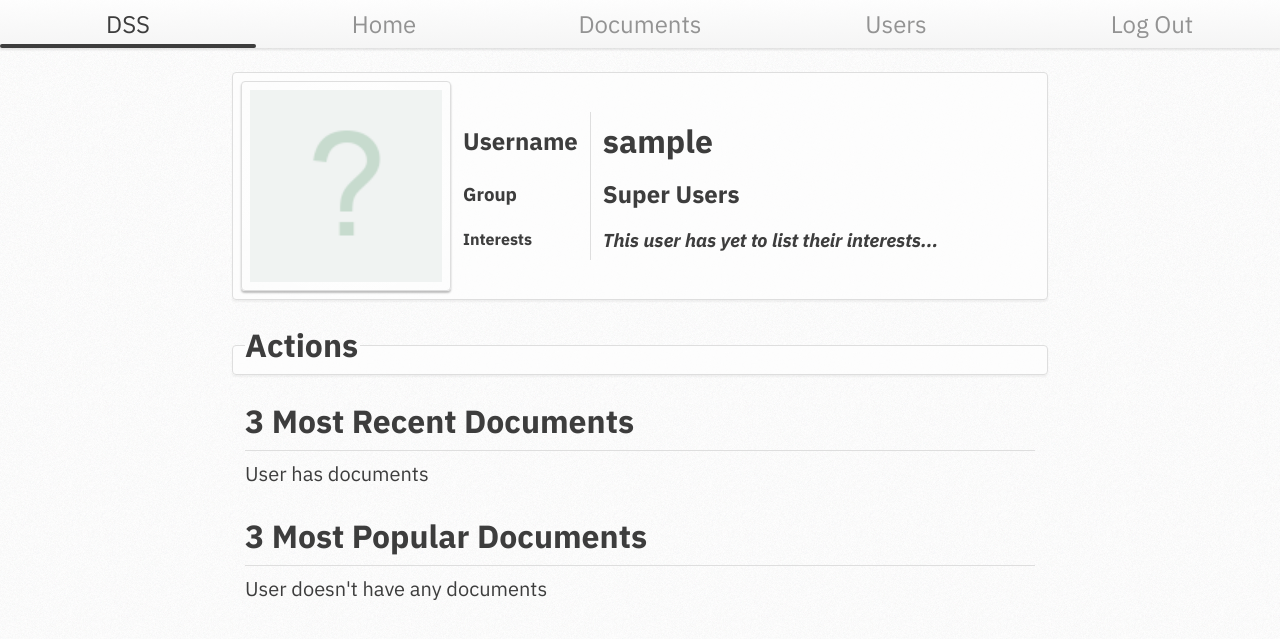
After one commit to Kamide/DSS, a Django app: page /accounts/users/1 in a window 1280 px wide. The commit adds this page. Shown: the top 639 px of the page. Run offline with Django 3.2, Linux system fonts and the light colour scheme; the visitor is signed in with stand-in values (Sample User, id 1); data comes from the database, SQL or seed files in the repository.

Commit message:
Added Individualized User Template Page

```diff
--- a/accounts/urls.py
+++ b/accounts/urls.py
@@ -10,4 +10,6 @@ urlpatterns = [
     path('settings/', views.settings, name='settings'),
     # /accounts/users
     path('users/', views.users, name='users'),
+    # /accounts/users/id
+    path('users/<name>', views.individuals, name='individuals'),
 ]
--- a/accounts/views.py
+++ b/accounts/views.py
@@ -104,3 +104,14 @@ def users(request):
     }
 
     return render(request, 'accounts/users.html', context)
+
+@login_required
+def individuals(request, name):
+    try:
+        individual = User.objects.get(username=name)
+    except User.DoesNotExist:
+        individual = request.user
+        messages.error(request, f"Sorry, we couldn't find a user named {name}.")
+        messages.info(request, f'Now showing your profile page.')
+
+    return render(request, 'accounts/individual.html', {'individual': individual})
--- a/static/base.css
+++ b/static/base.css
@@ -7,10 +7,16 @@
     --main-bg-color: #fefefe;
     --main-fg-color: #3d3d3d;
     --main-border-color: #dedede;
+    --main-border-color-emphasis: #9e9e9e;
 
     --link-color: #5d92a4;
-    --link-color-invalid: #ff002c;
     --link-color-emphasis: #5da486;
+
+    --inactive-color: #939393;
+    --invalid-color: #ff002c;
+
+    --highlight-color-dark: rgba(100, 240, 200, 0.8);
+    --highlight-color-light: rgba(100, 240, 200, 0.1);
 }
 
 html, body, h1, h2, h3, h4, h5, h6, p, #nav {
@@ -32,19 +38,6 @@ body {
 
 h1, h2, h3, h4, h5, h6, p, .card .bulletless, .footer {
     margin: 8px 0;
-}
-
-.space-above {
-    margin-top: 8px;
-}
-
-.space-below {
-    margin-bottom: 8px;
-}
-
-.space-collapse, legend > *, .blend > *:first-child {
-    margin-top: 0;
-    margin-bottom: 0;
 }
 
 p, .body-text, .spacious {
@@ -92,7 +85,7 @@ p, .spacious {
     width: 100%;
     height: 100%;
     padding: 8px 0;
-    color: #939393;
+    color: var(--inactive-color, #939393);
     text-align: left;
     text-decoration: none;
 }
@@ -121,10 +114,10 @@ p, .spacious {
 }
 
 @keyframes grow-shrink {
-   0% {height: 0; padding: 0;}
-   5% {height: auto; padding: 8px;}
-   95% {height: auto; padding: 8px;}
-   100% {height: 0; padding: 0;}
+   0% { height: 0; padding: 0; }
+   5% { height: auto; padding: 8px; }
+   95% { height: auto; padding: 8px; }
+   100% { height: 0; padding: 0; }
 }
 
 #alerts {
@@ -215,28 +208,34 @@ hr {
     p, .body-text, .spacious {
         font-size: 1.25rem;
     }
+
     #header {
-        font-size: 1.5rem;
         position: sticky;
         top: 0;
+        font-size: 1.5rem;
     }
+
     #nav {
         flex-direction: row;
         padding: 0;
         background-color: transparent;
         background-image: linear-gradient(rgba(254, 254, 254, 0.8), rgba(245, 245, 245, 1));
     }
+
     #nav a {
         text-align: center;
     }
+
     #nav a::after {
         left: 50%;
     }
+
     #alerts {
         position: absolute;
         top: auto;
         z-index: 0;
     }
+
     .card {
         border: thin solid var(--main-border-color, #dedede);
         border-radius: 4px;
@@ -250,9 +249,16 @@ hr {
     }
 }
 
-legend {
+.blend > *:first-child, legend > *:first-child {
+    margin-top: 0;
+}
+
+.blend > *:last-child, legend > *:last-child {
+    margin-bottom: 0;
+}
+
+.blend.tight > *:first-child, legend {
     margin-bottom: -8px;
-    padding-left: 0px;
 }
 
 .blend {
@@ -265,12 +271,9 @@ legend {
 
 .blend .card {
     margin: 0;
+    padding: 8px;
 }
 
-.blend > *:first-child {
-    margin-bottom: -8px;
+legend {
+    padding-left: 0px;
 }
-
-.blend > *:last-child {
-    margin-bottom: 0;
-}
--- a/static/effects.js
+++ b/static/effects.js
@@ -44,11 +44,13 @@ function expandCollapseParentOf(child) {
     }
 }
 
-function display() {
+function collapseItems() {
     items = localStorage.getItem("collapsed");
-    cleaned_items = "";
+
     if (items != null) {
+        cleaned_items = "";
         items = items.split(";");
+
         for (var i = items.length - 1; i >= 0; --i) {
             if (items[i] != "") {
                 element = document.getElementById(items[0]);
@@ -59,6 +61,16 @@ function display() {
                 }
             }
         }
+
+        localStorage.setItem("collapsed", cleaned_items);
     }
-    localStorage.setItem("collapsed", cleaned_items);
 }
+
+function highlightPageJumps() {
+    if (window.location.hash.length) {
+        place = document.getElementById(window.location.hash.slice(1));
+        if (place !== null) {
+            place.classList.add("targeted");
+        }
+    }
+}
--- a/static/forms.css
+++ b/static/forms.css
@@ -56,7 +56,7 @@ input:hover, input:focus, textarea:hover, textarea:focus {
 }
 
 input:invalid:focus, input[type=url]:invalid, textarea:invalid {
-    border: thin solid var(--link-color-invalid, #ff002c);
+    border: thin solid var(--invalid-color, #ff002c);
 }
 
 button, input[type=submit] {
--- a/static/grids.css
+++ b/static/grids.css
@@ -4,7 +4,6 @@
 }
 
 .gallery > * {
-    padding: 8px;
     transition: box-shadow 0.1s, filter 0.1s;
 }
 
--- /dev/null
+++ b/static/individuals.css
@@ -0,0 +1,55 @@
+#biography, .pfp {
+    padding: 8px;
+}
+
+.pfp {
+    width: 2in;
+    height: 2in;
+    transform-origin: bottom right;
+    transition: transform 1s, transform-origin 1s;
+}
+
+.pfp:hover {
+    z-index: 1;
+    transform: scale(2.5);
+    transform-origin: top left;
+}
+
+.pfp:hover ~ table {
+    opacity: 0;
+}
+
+table {
+    border-spacing: 0;
+    transition: opacity 0.5s;
+}
+
+tr:hover {
+    background-color: var(--highlight-color-light, rgba(100, 240, 200, 0.1));
+}
+
+td {
+    padding: 0 12px;
+}
+
+td:not(:last-child) {
+    border-right: thin solid var(--main-border-color, #dedede);
+}
+
+td:last-child {
+    width: 100%;
+}
+
+@keyframes target {
+   25% {
+       border-color: var(--main-border-color-emphasis, #9e9e9e);
+       box-shadow: 0px 0px 8px var(--highlight-color-dark, rgba(100, 240, 200, 0.8)),
+                   0px 0px 16px var(--highlight-color-dark, rgba(100, 240, 200, 0.8));
+   }
+}
+
+.targeted {
+    animation-name: target;
+    animation-duration: 1s;
+    animation-fill-mode: forwards;
+}
--- a/static/widgets.css
+++ b/static/widgets.css
@@ -22,7 +22,7 @@
 }
 
 .gel-anchor:hover, .gel-wrapper:hover {
-    border: thin solid rgba(100, 240, 200, 0.8);
+    border: thin solid var(--highlight-color-dark, rgba(100, 240, 200, 0.8));
     box-shadow: none;
 }
 
@@ -35,7 +35,7 @@
 
 .gel-anchor-active {
     border-radius: 0;
-    box-shadow: 0px 3px 0px rgba(100, 240, 200, 0.8);
+    box-shadow: 0px 3px 0px var(--highlight-color-dark, rgba(100, 240, 200, 0.8));
 }
 
 .gel-wrapper:hover::before {
@@ -69,7 +69,7 @@
         right: 0;
         width: 0;
         height: 100%;
-        border: 1px solid #dedede;
+        border: 1px solid var(--main-border-color, #dedede);
         transform: translateX(10px) rotateZ(15deg) scaleY(0.75);
     }
 }
--- /dev/null
+++ b/templates/accounts/individual.html
@@ -0,0 +1,59 @@
+{% extends 'base.html' %}
+
+{% block title %}{{ individual.username }} - Users{% endblock %}
+{% block head %}
+{% load static %}
+<link type="text/css" rel="stylesheet" href="{% static 'flexboxes.css' %}">
+<link type="text/css" rel="stylesheet" href="{% static 'individuals.css' %}">
+<script type="text/javascript" src="{% static 'effects.js' %}"></script>
+{% endblock %}
+{% block onload %}highlightPageJumps();{% endblock %}
+
+{% block content %}
+<div id="biography" class="card">
+    <div class="distributed">
+        <table id="info" class="group filler">
+            <thead>
+                {% include 'accounts/pfp.html' with user=individual %}
+            </thead>
+            <tbody>
+                <tr>
+                    <td><h2>Username</h2></td>
+                    <td><h1>{{ individual.username }}</h1></td>
+                </tr>
+                <tr>
+                    <td><h3>Group</h3></td>
+                    {% load cohort_tags %}
+                    <td><h2>{{ individual|get_cohort_pluralized }}</h2></td>
+                </tr>
+                <tr>
+                    <td><h4>Interests</h4></td>
+                    <td><h3>
+                        {% if individual.profile.interests != '' %}
+                            {{ individual.profile.interests }}
+                        {% else %}
+                            <em>This user has yet to list their interests...</em>
+                        {% endif %}
+                    </h3></td>
+                </tr>
+            </tbody>
+        </table>
+    </div>
+</div>
+
+<fieldset id="actions" class="card">
+    <legend><h1>Actions</h1></legend>
+</fieldset>
+
+<div class="card blend">
+    <h1>3 Most Recent Documents</h1>
+    <hr />
+    <p>User has documents</p>
+</div>
+
+<div class="card blend">
+    <h1>3 Most Popular Documents</h1>
+    <hr />
+    <p>User doesn't have any documents</p>
+</div>
+{% endblock %}
--- a/templates/documents/docs.html
+++ b/templates/documents/docs.html
@@ -61,7 +61,7 @@
                 <legend><h1>Create New Doc</h1></legend>
                 <div class="body-text"><a class="gel-anchor" href="{% url 'doc-create' %}">New Doc</a></div>
             </fieldset>
-            <div class="card blend">
+            <div class="card blend tight">
                 <h1>Recent Documents</h1>
                     <hr />
                 <div class="gallery">
--- a/templates/search.html
+++ b/templates/search.html
@@ -13,7 +13,7 @@
 </style>
 <script type="text/javascript" src="{% static 'effects.js' %}"></script>
 {% endblock %}
-{% block onload %}display();{% endblock %}
+{% block onload %}collapseItems();{% endblock %}
 
 {% block content %}
     {% block before_search %}{% endblock %}
```
Also changed, not shown: templates/accounts/index.html (+9 -7 lines), templates/accounts/users.html (+9 -3 lines).
